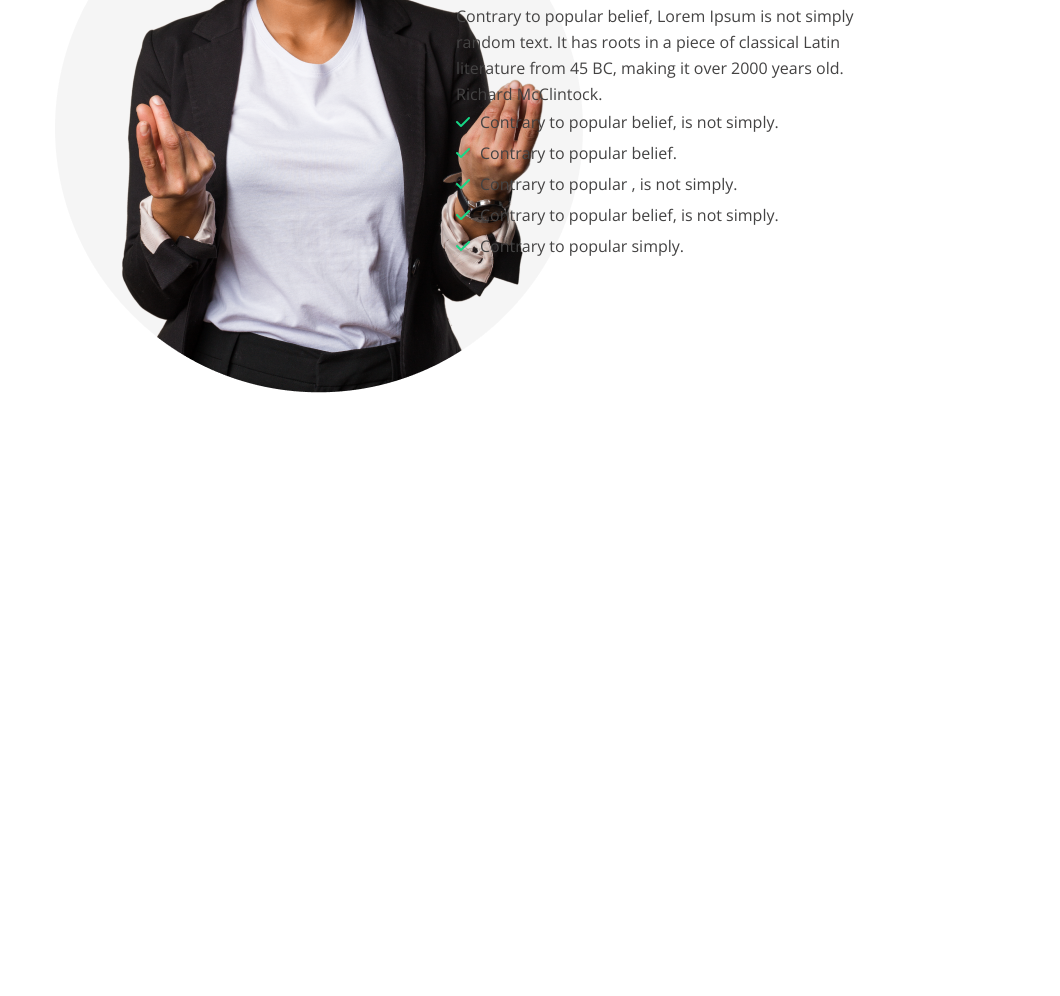
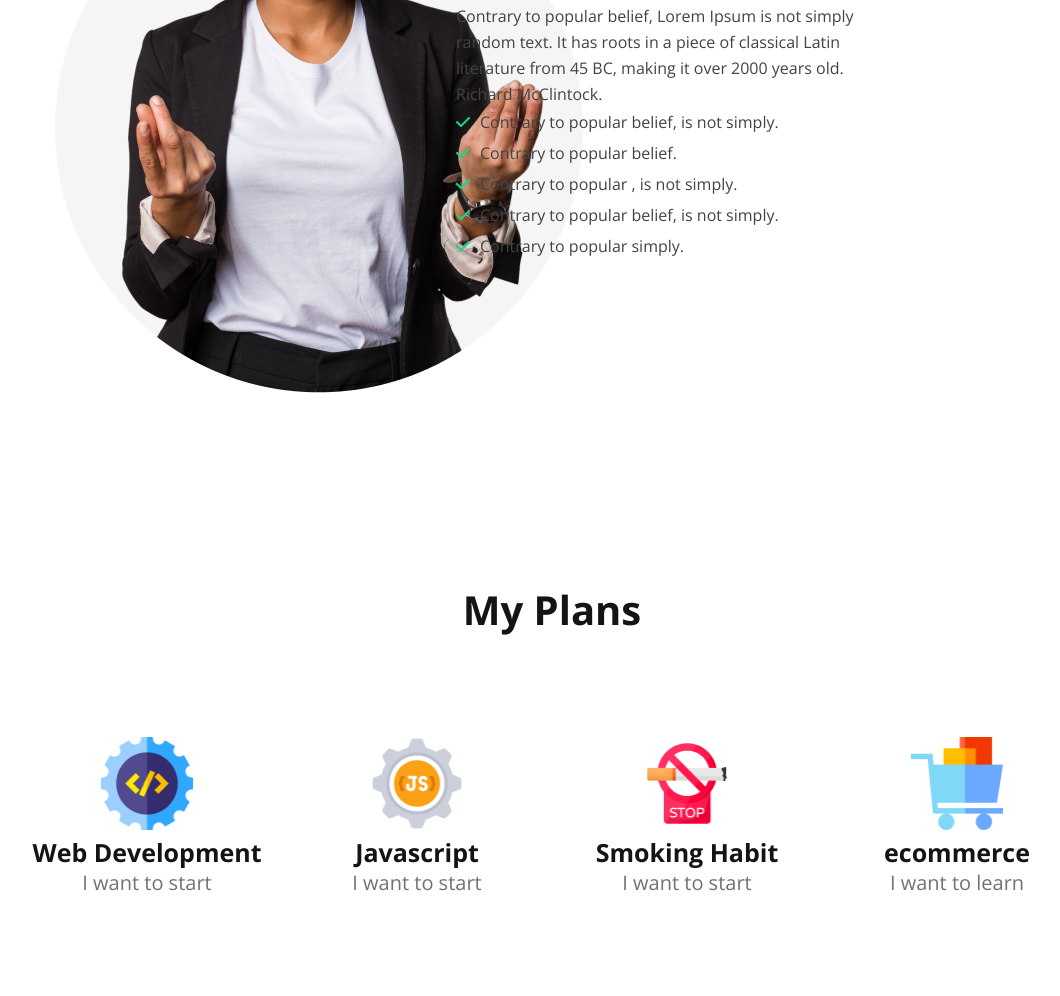
Before and after one commit to shakil-1/new-year, a plain HTML site: page index.html in a window 1280 px wide. Shown: the part 1259-2255 px from the top of the page, without its empty margins (88-1148 px from the left). Before the commit the page ends 1841 px from the top, so only its background shows below. Drawn offline with nearby package versions, Linux system fonts and the light colour scheme.

Commit message:
added my plan section

```diff
--- a/index.html
+++ b/index.html
@@ -59,6 +59,34 @@
          </div>
         </div>
       </section>
+
+      <section class="myplan-section ">
+        <h3 class="myplan-title">My Plans</h3>
+
+        <div class="services-container">
+            <div class="service">
+                <img src="./images/icons/web.png" alt="">
+                <h3 class="service-title">Web Development</h3>
+                <h5 class="service-description">I want to start</h5>
+            </div>
+            <div class="service">
+                <img src="./images/icons/js.png" alt="">
+                <h3 class="service-title">Javascript</h3>
+                <h5 class="service-description">I want to start</h5>
+            </div>
+            <div class="service">
+                <img src="./images/icons/smoke.png " alt="">
+                <h3 class="service-title">Smoking Habit</h3>
+                <h5 class="service-description">I want to start</h5>
+            </div>
+            <div class="service">
+                <img src="./images/icons/ecom.png" alt="">
+                <h3 class="service-title">ecommerce</h3>
+                <h5 class="service-description">I want to learn</h5>
+            </div>
+        </div>
+
+      </section>
     </main>
     <footer></footer>
   </body>
--- a/styles/style.css
+++ b/styles/style.css
@@ -108,3 +108,40 @@ height: 24px;
 color: #16D887;
 
 }
+
+/* myplan section  */
+.myplan-section{
+   background-color:#FFF;
+}
+.myplan-title{
+  color:  #151414;
+font-size: 40px;
+font-weight: 700;
+text-align: center;
+}
+.services-container{
+display: flex;
+justify-content: center;
+padding: 100px 0;
+}
+.service{
+ width: 270px;
+ text-align: center;
+}
+.service  img{
+    width: 92.958px;
+height: 92.958px;
+
+}
+
+.service-title{
+    color: #151414;
+   font-size: 25px;
+    font-weight: 700;
+
+}
+.service-description{
+    color:  #737272;
+    font-size: 20px;
+    font-weight: 500;
+}
```
